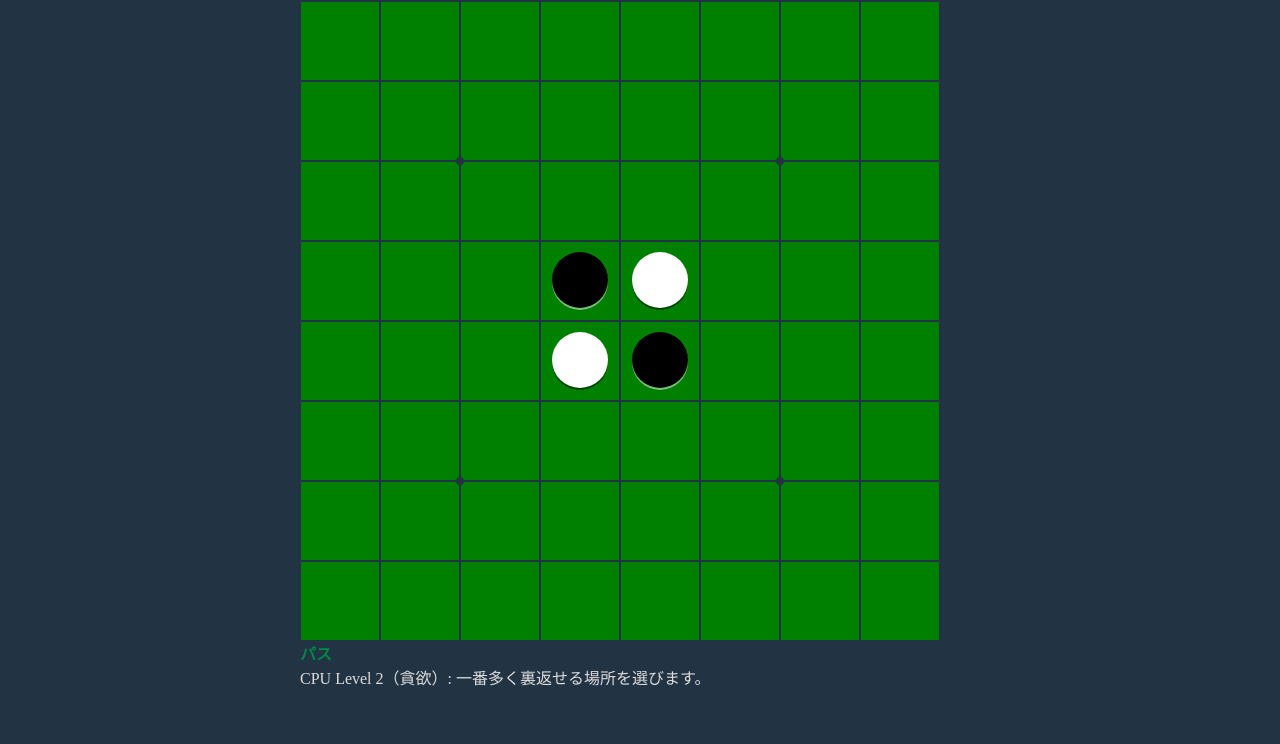
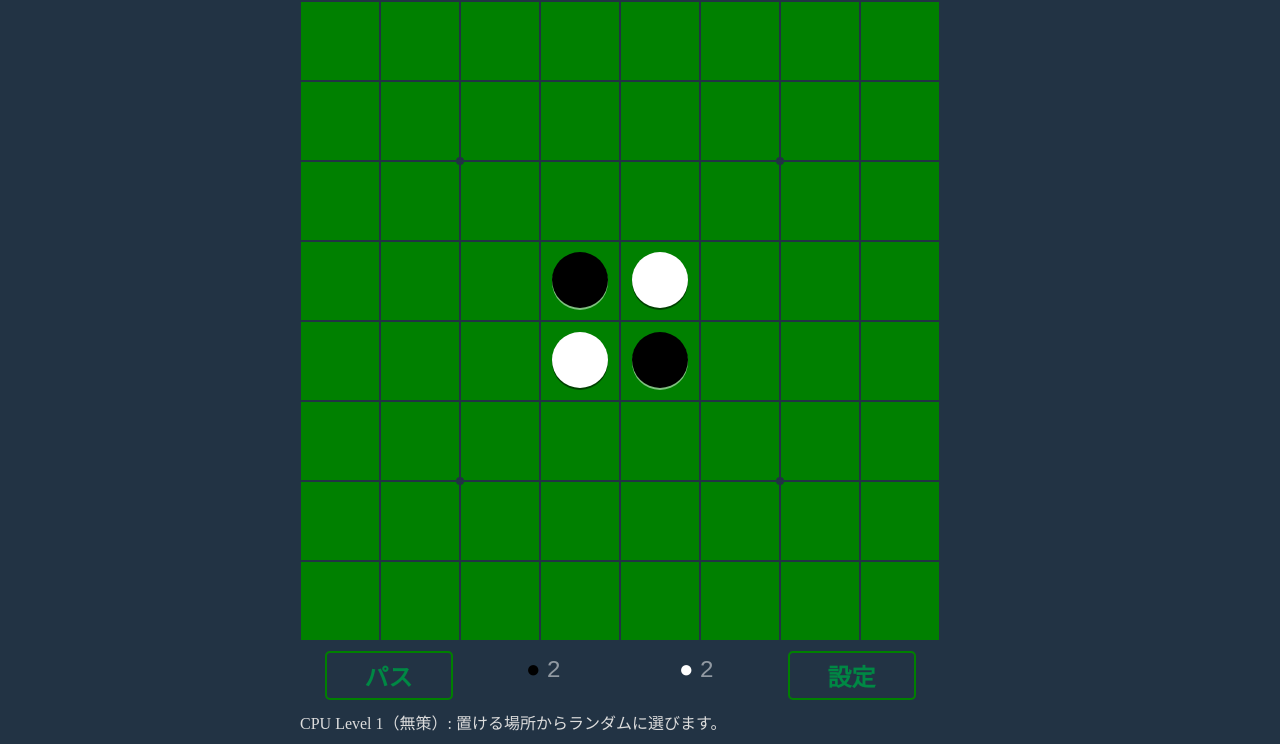
Before and after one commit to yubais/othello, a website built with webpack: page index.html in a window 1280 px wide. Shown: the part 75-819 px from the top of the page. Built offline with nearby package versions, Linux system fonts and the light colour scheme.

Commit message:
UIを整理

```diff
--- a/index.html
+++ b/index.html
@@ -3,61 +3,8 @@
 <head>
 <meta charset='utf-8' />
 <meta name="viewport" content="width=device-width, initial-scale=1.0">
+<link rel='stylesheet' href='./style.css' />
 <title>オセロ</title>
-<style>
-body {
-	background-color: #223344;
-	margin: 0px 0px;
-	color: #dddddd;
-}
-h1 {
-	margin: 0px;
-	padding: 10px;
-	background-color: #000000;
-	font-weight: normal;
-}
-#container {
-	margin: auto;
-	max-width: 680px;
-	padding: 10px;
-}
-
-#modal-wrapper {
-	/* 位置はJSで調整 */
-	display: none;
-	position: absolute;
-	background-color: rgba(0, 0, 0, 0.1);
-}
-
-#modal-content {
-	position: absolute;
-	background-color: rgba(32, 32, 32, 0.5);
-	width: 66%;
-	height: 100px;
-	left: 50%;
-	top: 50%;
-	transform: translate(-50%, -50%);
-	border-radius: 5px;
-	padding: 30px;
-	font-size: 24px;
-	box-sizing: border-box;
-	text-align: center;
-}
-
-canvas {
-	width: 100%;
-	max-width: 640px;
-}
-
-a {
-	font-weight: bold;
-	text-decoration: none;
-	color: #008844;
-}
-a:hover {
-	color: #00bb88;
-}
-</style>
 </head>
 
 <body>
@@ -72,8 +19,20 @@ a:hover {
 		</div>
 	</div>
 
-	<div>
-		<a id='pass'>パス</a>
+	<div id='status'>
+		<div id='pass-box' class='button'>
+			パス
+		</div>
+		<div id='status-black'>
+			<span style='color:black'>●</span> <span id='count-black'></span>
+		</div>
+		<div id='status-white'>
+			<span style='color:white'>●</span> <span id='count-white'></span>
+		</div>
+		<div id='configBox' class='button'>
+			設定
+		</div>
+
 	</div>
 
 	<div id='description'>
--- a/src/main.ts
+++ b/src/main.ts
@@ -5,7 +5,7 @@ import { Logic } from "./Logic"
 
 const levelDescription = {
     1: 'CPU Level 1（無策）: 置ける場所からランダムに選びます。',
-    2: 'CPU Level 2（貪欲）: 一番多く裏返せる場所を選びます。',
+    2: 'CPU Level 2（刹那）: 一番多く裏返せる場所を選びます。',
     3: 'CPU Level 3（鳥頭）: 3手先に自色が多くなる手を選びます。',
 }
 
@@ -20,13 +20,27 @@ const setModalPosition = () => {
     modal.style.height = canvasRect.height + 'px'
     modal.style.left = canvasRect.left + 'px'
     modal.style.top = canvasRect.top + 'px'
+
+    /* status bar の幅調整 */
+    document.getElementById('status').style.width = canvasRect.width + 'px'
 }
 
 window.onresize = setModalPosition
 
+const finishGame = (state: string) => {
+    const statement = (() => {
+        if (state == 'blackWin') return '黒の勝利'
+        if (state == 'whiteWin') return '白の勝利'
+        if (state == 'even') return '引き分け'
+
+    })()
+    document.getElementById('modal-content').textContent = statement
+    document.getElementById('modal-wrapper').style.display = 'block'
+}
+
 window.onload = () => {
     const canvas = document.querySelector('canvas')
-    const pass = document.getElementById('pass') as HTMLAnchorElement
+    const pass = document.getElementById('pass-box') as HTMLDivElement
     if (!canvas) throw new Error("このブラウザには対応していません。")
 
     // URL の読み込み、ただし値は数値のみ
@@ -46,8 +60,11 @@ window.onload = () => {
 
     // レベル指定について
     if ([1, 2, 3].includes(urlParams['l']) === false) {
-        urlParams['l'] = 2
+        urlParams['l'] = 1
     }
+
+    // プレイモード
+    const playMode = (urlParams['p']) ? urlParams['p'] : 0
 
     const board = new Board(urlParams['w'], urlParams['h'])
     const view = new View(canvas, board)
@@ -57,13 +74,26 @@ window.onload = () => {
     document.getElementById('description').textContent = levelDescription[urlParams['l']]
 
     const isHumansTurn = ():boolean => {
-        return board.turn === 'black' // 暫定的にヒトは黒番で固定
+        if (playMode === 1) return board.turn === 'white' // p=1 で人が白番
+        if (playMode === 2) return true // p=2 で人対人
+        if (playMode === 3) return false // p=3 で CPU vs CPU
+        // default は人が黒番
+        return board.turn === 'black'
+    }
+    const cpuDelay = (urlParams['p'] === 3) ? 10 : 150
+
+    const countBlack = document.getElementById('count-black')
+    const countWhite = document.getElementById('count-white')
+    const renewCount = () => {
+        const count = board.count()
+        countBlack.textContent = String(count[0])
+        countWhite.textContent = String(count[1])
     }
 
     setModalPosition()
+    renewCount()
 
     const cpusTurn = () => {
-        // わざと一瞬止まる
         setTimeout( () => {
             const cpuChoice = logic.next(board)
             if (cpuChoice === undefined) {
@@ -73,11 +103,22 @@ window.onload = () => {
             }
             view.draw()
 
+            renewCount()
             const state = board.checkState()
             if (state !== 'inGame') {
                 finishGame(state)
+                return
             }
-        }, 150)
+            if (!isHumansTurn()) {
+                cpusTurn()
+                return
+            }
+        }, cpuDelay) // 対人戦なら150、CPU同士ならもっと短く
+    }
+
+    if (!isHumansTurn()) {
+        // 初手がCPUである場合
+        cpusTurn()
     }
 
     canvas.onclick = (ev: MouseEvent) => {
@@ -85,6 +126,7 @@ window.onload = () => {
         controller.click(ev)
         view.draw()
 
+        renewCount()
         const state = board.checkState()
         if (state !== 'inGame') {
             finishGame(state)
@@ -113,14 +155,4 @@ window.onload = () => {
         cpusTurn()
     }
 
-    const finishGame = (state: string) => {
-        const statement = (() => {
-            if (state == 'blackWin') return '黒の勝利'
-            if (state == 'whiteWin') return '白の勝利'
-            if (state == 'even') return '引き分け'
-
-        })()
-        document.getElementById('modal-content').textContent = statement
-        document.getElementById('modal-wrapper').style.display = 'block'
-    }
 }
--- /dev/null
+++ b/style.css
@@ -0,0 +1,81 @@
+body {
+	background-color: #223344;
+	margin: 0px 0px;
+	color: #dddddd;
+}
+h1 {
+	margin: 0px;
+	padding: 10px;
+	background-color: #000000;
+	font-weight: normal;
+}
+#container {
+	margin: auto;
+	max-width: 680px;
+	padding: 10px;
+}
+
+#modal-wrapper {
+	/* 位置はJSで調整 */
+	display: none;
+	position: absolute;
+	background-color: rgba(0, 0, 0, 0.1);
+}
+
+#modal-content {
+	position: absolute;
+	background-color: rgba(32, 32, 32, 0.5);
+	width: 66%;
+	height: 100px;
+	left: 50%;
+	top: 50%;
+	transform: translate(-50%, -50%);
+	border-radius: 5px;
+	padding: 30px;
+	font-size: 24px;
+	box-sizing: border-box;
+	text-align: center;
+}
+
+canvas {
+	width: 100%;
+	max-width: 640px;
+}
+
+#status {
+    /* 幅はJSで調整 */
+    display: flex;
+    flex-direction: row;
+    justify-content: space-around;
+    padding: 10px;
+    box-sizing: border-box;
+}
+#status div {
+    width: 20%;
+    height: 30px;
+    padding-top: 5px;
+    padding-bottom: 10px;
+    vertical-align: middle;
+    text-align: center;
+    font-size: 24px;
+}
+
+div.button {
+    border: solid 2px green;
+    border-radius: 5px;
+	font-weight: bold;
+	color: #008844;
+    user-select: none;
+}
+
+div.button:hover {
+    cursor: pointer;
+    border: solid 2px lightgreen;
+    color: lightgreen;
+}
+
+#count-black,
+#count-white {
+    font-family: monospace;
+    color: rgba(255, 255, 255, 0.5);
+}
```
